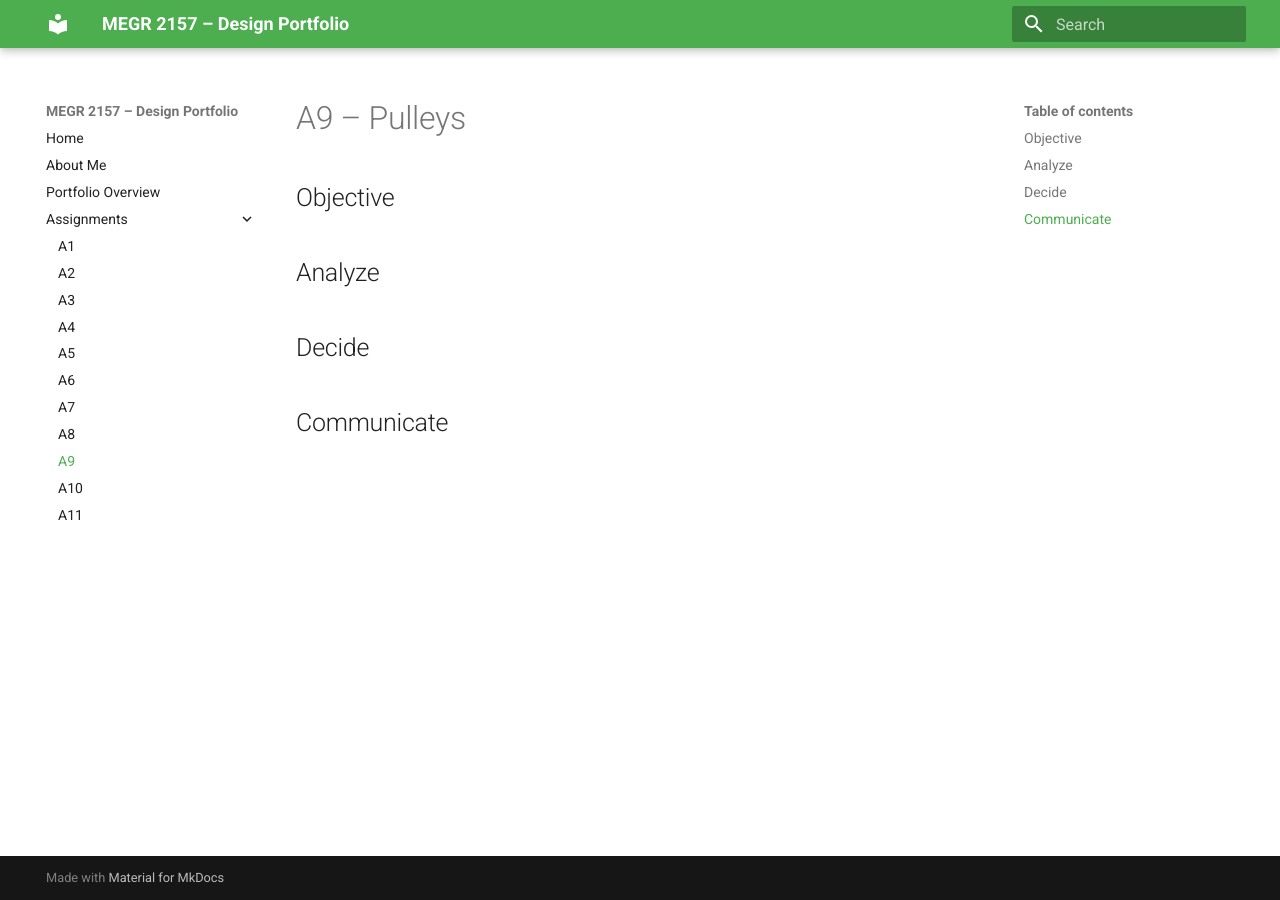
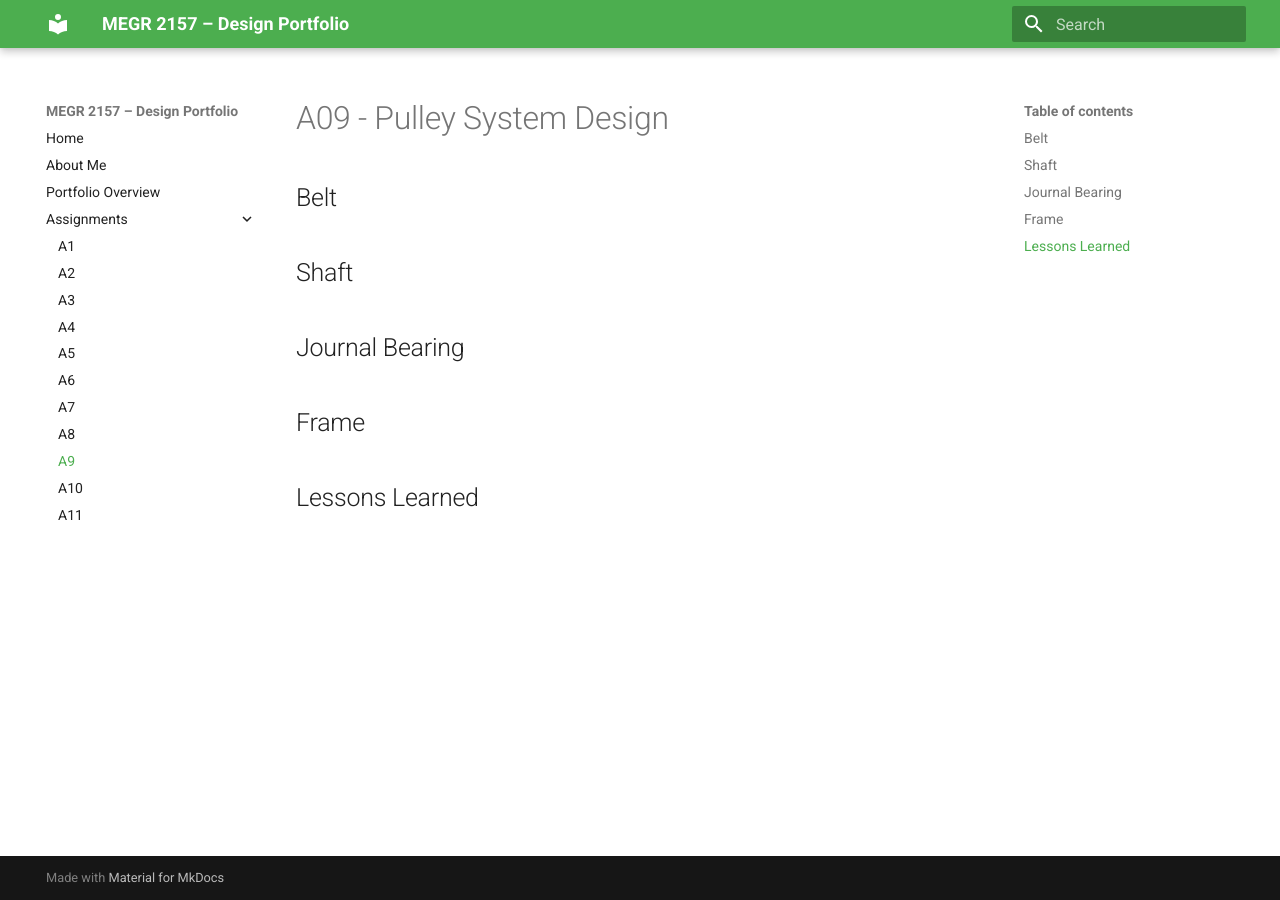
Before and after one commit to nnicho12/Noah-Nicholson-Portfolio, an MkDocs documentation site: the page built from docs/assignments/A09/index.md, in a window 1280 px wide. Built offline with MkDocs 1.6.1 and Material for MkDocs 9.7.7, drawn with Linux system fonts in a browser that asks for light colours.

Commit message:
Update A9 assignment title and sections

```diff
--- a/docs/assignments/A09/index.md
+++ b/docs/assignments/A09/index.md
@@ -1,12 +1,15 @@
-# A9 – Pulleys
+# A09 - Pulley System Design
 
-## Objective
+## Belt
 
 
-## Analyze
+## Shaft
 
 
-## Decide
+## Journal Bearing
 
 
-## Communicate
+## Frame
+
+
+## Lessons Learned
```
